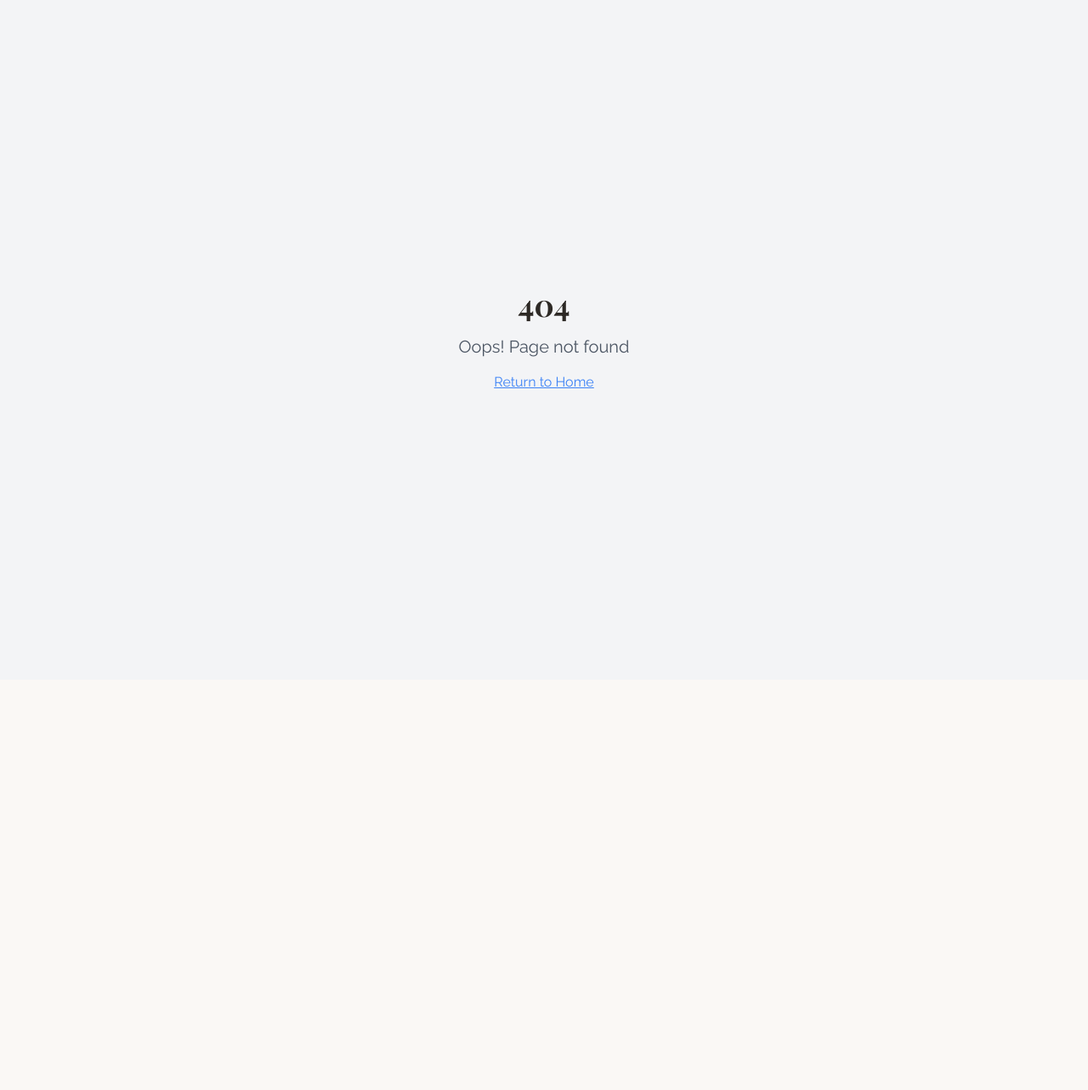
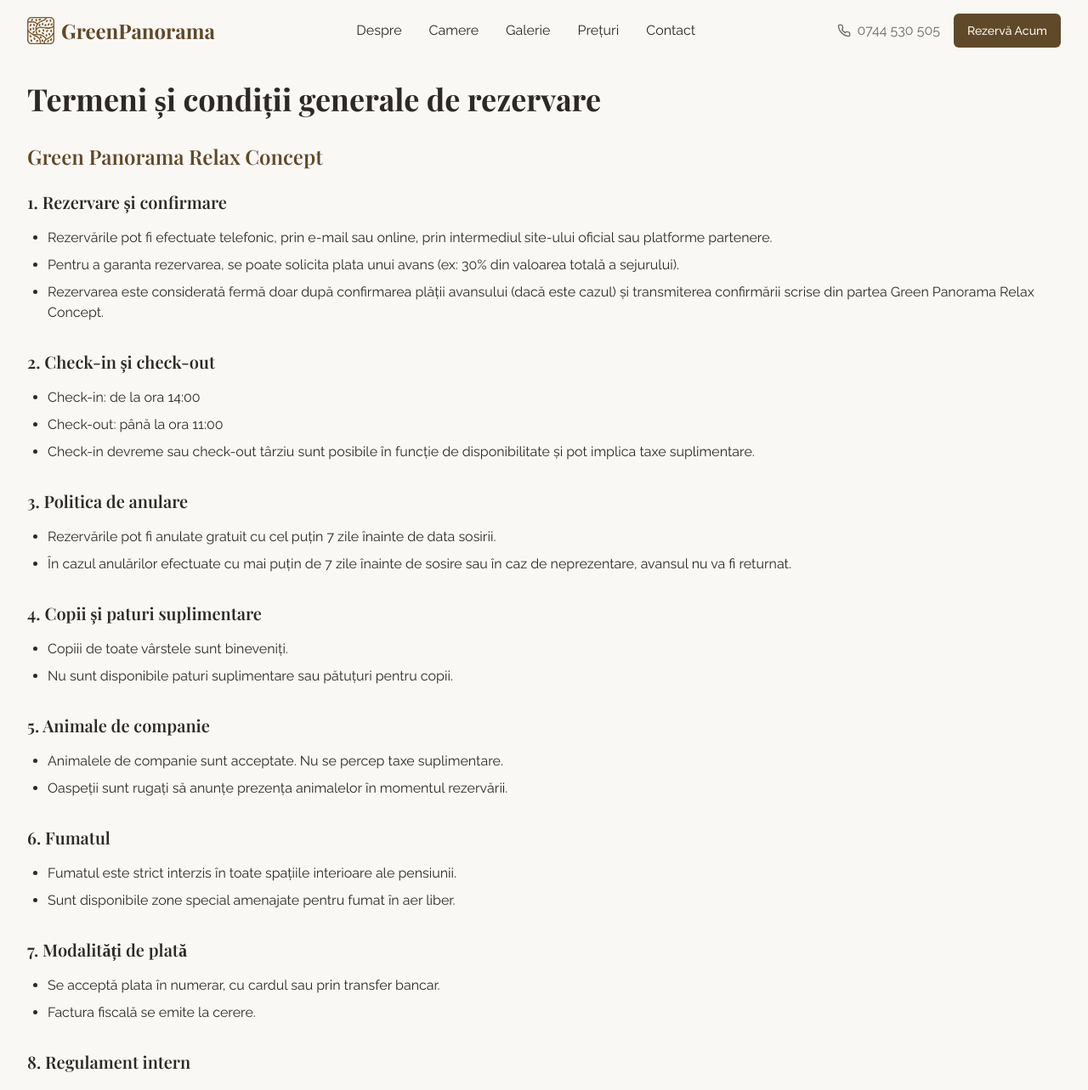
Before and after one commit to andreistomff/sleepy-hollow-website, a React (Vite) app: page /termeni-rezervare in a window 1280 px wide. Before the commit this address had no page. Shown: the top 1283 px of the page at 85% size. Before the commit the page ends 800 px from the top, so only its background shows below. Built offline with nearby package versions, Linux system fonts and the light colour scheme.

Commit message:
Add reservation terms page
Create a new page with reservation terms and conditions.

```diff
--- a/src/App.tsx
+++ b/src/App.tsx
@@ -5,6 +5,7 @@ import { TooltipProvider } from "@/components/ui/tooltip";
 import { QueryClient, QueryClientProvider } from "@tanstack/react-query";
 import { BrowserRouter, Routes, Route } from "react-router-dom";
 import Index from "./pages/Index";
+import Terms from "./pages/Terms";
 import NotFound from "./pages/NotFound";
 
 const queryClient = new QueryClient();
@@ -17,6 +18,7 @@ const App = () => (
       <BrowserRouter>
         <Routes>
           <Route path="/" element={<Index />} />
+          <Route path="/termeni-rezervare" element={<Terms />} />
           {/* ADD ALL CUSTOM ROUTES ABOVE THE CATCH-ALL "*" ROUTE */}
           <Route path="*" element={<NotFound />} />
         </Routes>
--- a/src/components/Footer.tsx
+++ b/src/components/Footer.tsx
@@ -1,5 +1,6 @@
 
 import { Phone } from "lucide-react";
+import { Link } from "react-router-dom";
 
 const Footer = () => {
   const currentYear = new Date().getFullYear();
@@ -29,7 +30,7 @@ const Footer = () => {
           <div>
             <h3 className="text-xl font-semibold mb-4 font-serif">Link-uri Rapide</h3>
             <ul className="space-y-2">
-              <li><a href="#" className="hover:text-white/80 transition-colors">Acasă</a></li>
+              <li><a href="/" className="hover:text-white/80 transition-colors">Acasă</a></li>
               <li><a href="#about" className="hover:text-white/80 transition-colors">Despre Noi</a></li>
               <li><a href="#rooms" className="hover:text-white/80 transition-colors">Camerele Noastre</a></li>
               <li><a href="#gallery" className="hover:text-white/80 transition-colors">Galerie</a></li>
@@ -41,7 +42,7 @@ const Footer = () => {
           <div>
             <h3 className="text-xl font-semibold mb-4 font-serif">Politici</h3>
             <ul className="space-y-2">
-              <li><a href="#" className="hover:text-white/80 transition-colors">Termeni de Rezervare</a></li>
+              <li><Link to="/termeni-rezervare" className="hover:text-white/80 transition-colors">Termeni de Rezervare</Link></li>
               <li><a href="#" className="hover:text-white/80 transition-colors">Politica de Anulare</a></li>
               <li><a href="#" className="hover:text-white/80 transition-colors">Politica de Confidențialitate</a></li>
               <li><a href="#" className="hover:text-white/80 transition-colors">Politica pentru Animale</a></li>
--- /dev/null
+++ b/src/pages/Terms.tsx
@@ -0,0 +1,96 @@
+
+import Header from "@/components/Header";
+import Footer from "@/components/Footer";
+
+const Terms = () => {
+  return (
+    <div className="min-h-screen flex flex-col">
+      <Header />
+      <main className="flex-1 pt-24 pb-16">
+        <div className="container-custom">
+          <h1 className="text-3xl md:text-4xl font-bold mb-8 font-serif">Termeni și condiții generale de rezervare</h1>
+          <h2 className="text-xl md:text-2xl font-semibold mb-6 font-serif text-primary">Green Panorama Relax Concept</h2>
+
+          <div className="space-y-8">
+            <section>
+              <h3 className="text-xl font-semibold mb-4 font-serif">1. Rezervare și confirmare</h3>
+              <ul className="list-disc pl-6 space-y-2">
+                <li>Rezervările pot fi efectuate telefonic, prin e-mail sau online, prin intermediul site-ului oficial sau platforme partenere.</li>
+                <li>Pentru a garanta rezervarea, se poate solicita plata unui avans (ex: 30% din valoarea totală a sejurului).</li>
+                <li>Rezervarea este considerată fermă doar după confirmarea plății avansului (dacă este cazul) și transmiterea confirmării scrise din partea Green Panorama Relax Concept.</li>
+              </ul>
+            </section>
+
+            <section>
+              <h3 className="text-xl font-semibold mb-4 font-serif">2. Check-in și check-out</h3>
+              <ul className="list-disc pl-6 space-y-2">
+                <li>Check-in: de la ora 14:00</li>
+                <li>Check-out: până la ora 11:00</li>
+                <li>Check-in devreme sau check-out târziu sunt posibile în funcție de disponibilitate și pot implica taxe suplimentare.</li>
+              </ul>
+            </section>
+
+            <section>
+              <h3 className="text-xl font-semibold mb-4 font-serif">3. Politica de anulare</h3>
+              <ul className="list-disc pl-6 space-y-2">
+                <li>Rezervările pot fi anulate gratuit cu cel puțin 7 zile înainte de data sosirii.</li>
+                <li>În cazul anulărilor efectuate cu mai puțin de 7 zile înainte de sosire sau în caz de neprezentare, avansul nu va fi returnat.</li>
+              </ul>
+            </section>
+
+            <section>
+              <h3 className="text-xl font-semibold mb-4 font-serif">4. Copii și paturi suplimentare</h3>
+              <ul className="list-disc pl-6 space-y-2">
+                <li>Copiii de toate vârstele sunt bineveniți.</li>
+                <li>Nu sunt disponibile paturi suplimentare sau pătuțuri pentru copii.</li>
+              </ul>
+            </section>
+
+            <section>
+              <h3 className="text-xl font-semibold mb-4 font-serif">5. Animale de companie</h3>
+              <ul className="list-disc pl-6 space-y-2">
+                <li>Animalele de companie sunt acceptate. Nu se percep taxe suplimentare.</li>
+                <li>Oaspeții sunt rugați să anunțe prezența animalelor în momentul rezervării.</li>
+              </ul>
+            </section>
+
+            <section>
+              <h3 className="text-xl font-semibold mb-4 font-serif">6. Fumatul</h3>
+              <ul className="list-disc pl-6 space-y-2">
+                <li>Fumatul este strict interzis în toate spațiile interioare ale pensiunii.</li>
+                <li>Sunt disponibile zone special amenajate pentru fumat în aer liber.</li>
+              </ul>
+            </section>
+
+            <section>
+              <h3 className="text-xl font-semibold mb-4 font-serif">7. Modalități de plată</h3>
+              <ul className="list-disc pl-6 space-y-2">
+                <li>Se acceptă plata în numerar, cu cardul sau prin transfer bancar.</li>
+                <li>Factura fiscală se emite la cerere.</li>
+              </ul>
+            </section>
+
+            <section>
+              <h3 className="text-xl font-semibold mb-4 font-serif">8. Regulament intern</h3>
+              <ul className="list-disc pl-6 space-y-2">
+                <li>Vă rugăm să respectați liniștea între orele 22:00 – 08:00.</li>
+                <li>Orice daună adusă proprietății va fi suportată de către persoana responsabilă.</li>
+                <li>Accesul în zonele private sau restricționate ale pensiunii este interzis.</li>
+              </ul>
+            </section>
+
+            <section>
+              <h3 className="text-xl font-semibold mb-4 font-serif">9. Forță majoră</h3>
+              <ul className="list-disc pl-6 space-y-2">
+                <li>Green Panorama Relax Concept nu este responsabilă pentru anulări sau modificări ale rezervării cauzate de evenimente neprevăzute (ex: condiții meteo extreme, dezastre naturale, pandemii etc.).</li>
+              </ul>
+            </section>
+          </div>
+        </div>
+      </main>
+      <Footer />
+    </div>
+  );
+};
+
+export default Terms;
```
